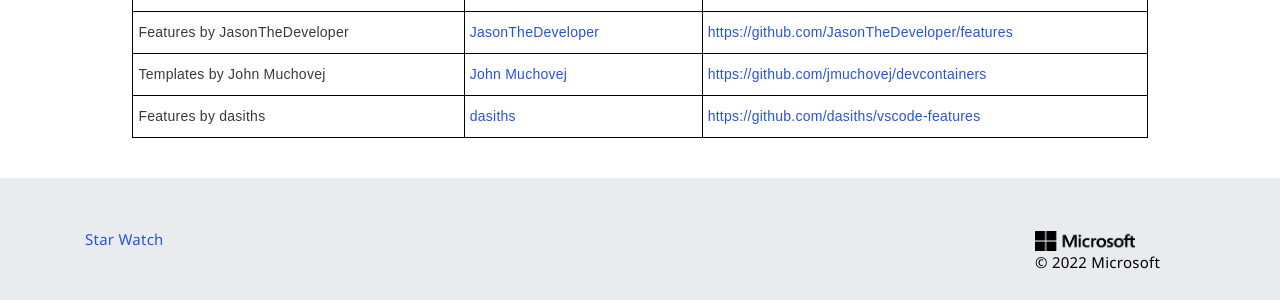
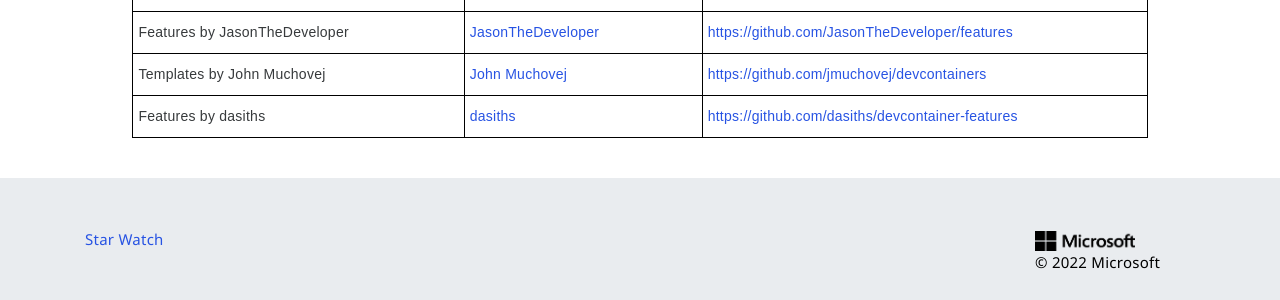
Before and after one commit to devcontainers/devcontainers.github.io, a Jekyll site: the page built from collections.html, in a window 1280 px wide and 900 px high, scrolled down 2476 px. Shown: the part 577-877 px from the top of the window. Built offline with Jekyll 4.4.1, drawn with Linux system fonts in a browser that asks for light colours; nearby versions of some CDN libraries; comment, search, counter and statistics services are not loaded.

Commit message:
update repo name

```diff
--- a/_data/collection-index.yml
+++ b/_data/collection-index.yml
@@ -336,5 +336,5 @@
 - name: Features by dasiths
   maintainer: dasiths
   contact: https://dasith.me
-  repository: https://github.com/dasiths/vscode-features
-  ociReference: ghcr.io/dasiths/vscode-features
+  repository: https://github.com/dasiths/devcontainer-features
+  ociReference: ghcr.io/dasiths/devcontainer-features
```
